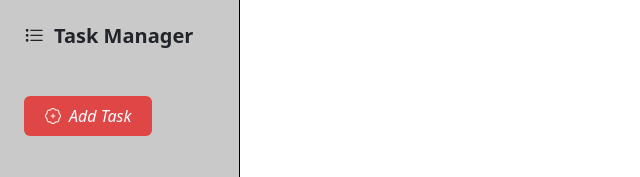
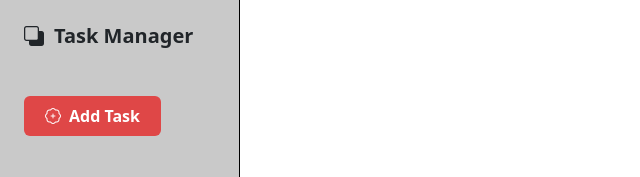
Before and after one commit to star-steve-01/react-practice-projects, a React (Vite) app in the folder todo_app/: page / in a window 1280 px wide. Shown: the top 177 px of the page, without its empty margins (0-640 px from the left). Built offline with nearby package versions, Linux system fonts and the light colour scheme.

Commit message:
fix(todo_app/sidebar): minor styling fix on title and button

```diff
--- a/todo_app/src/components/Sidebar.tsx
+++ b/todo_app/src/components/Sidebar.tsx
@@ -6,12 +6,12 @@ function Sidebar() {
     <div id="sidebar-container">
       {/* title of sidebar */}
       <h5 className="my-4 ms-4">
-        <b><i className="bi bi-list-task"></i>&ensp;Task Manager</b>
+        <b><i className="bi bi-back"></i>&ensp;Task Manager</b>
       </h5>
 
       {/* add task btn */}
       <button id="add-task-btn" className="btn my-4 ms-4">
-        <i className="bi bi-patch-plus">&ensp;Add Task</i>
+        <b><i className="bi bi-patch-plus"></i>&ensp;Add Task</b>
       </button>
       <br></br>
 
```
